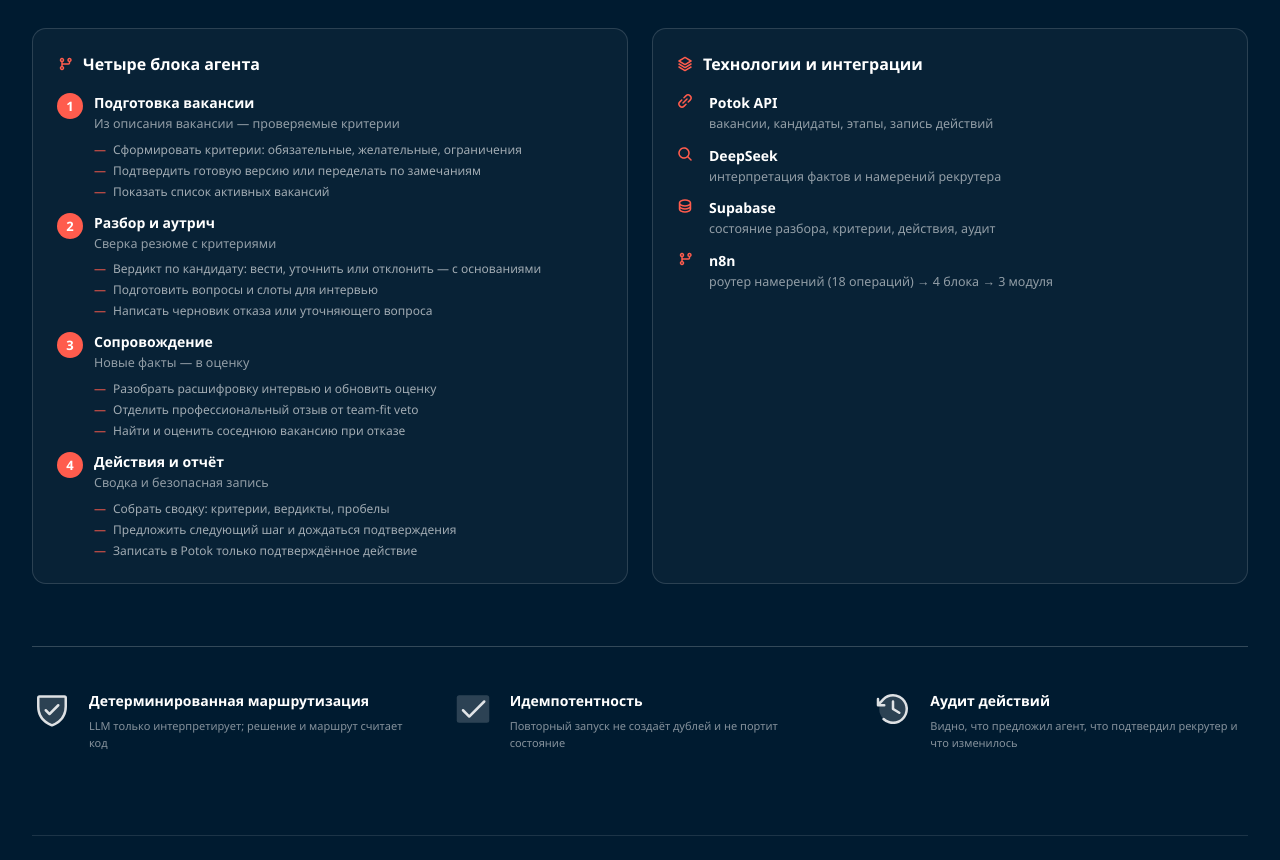
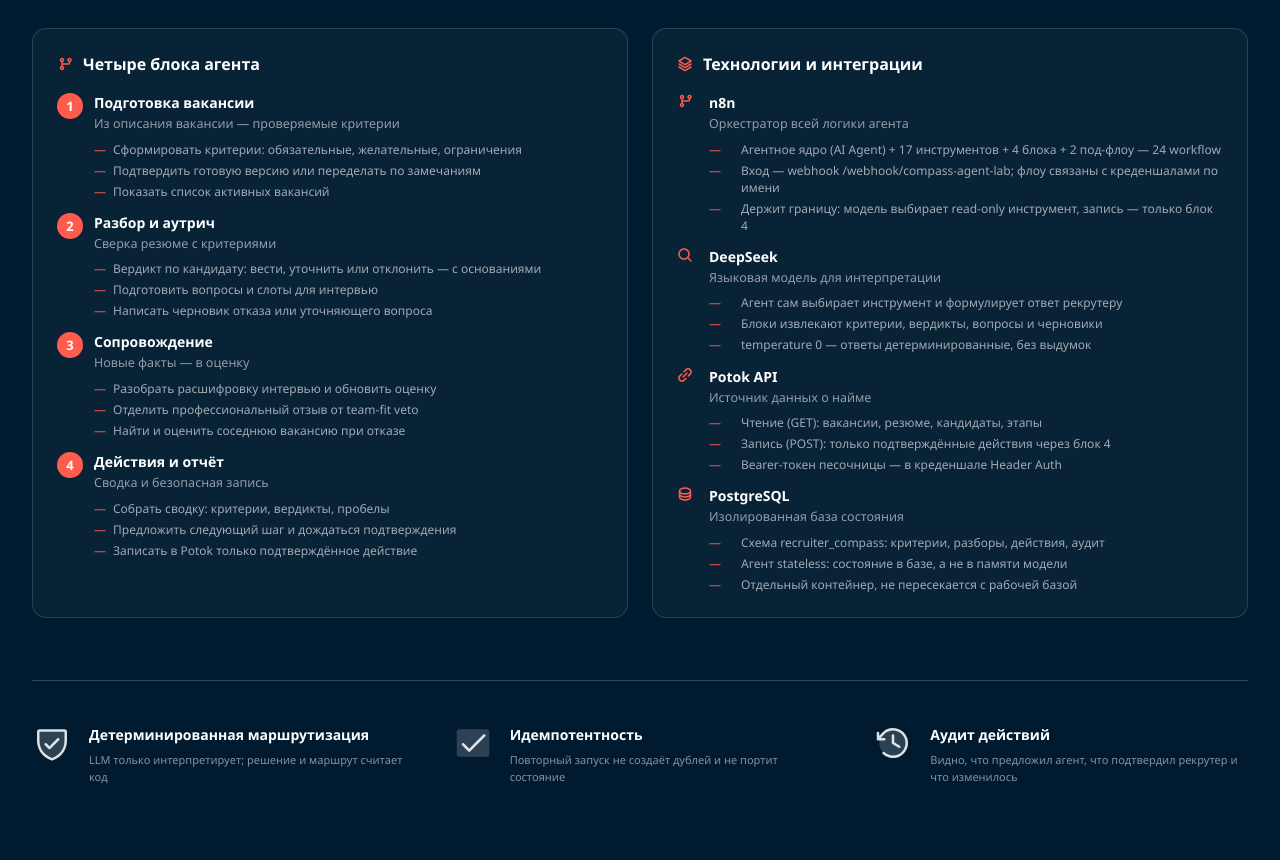
Before and after one commit to maximbogush173-art/recruiter-compass, a React (Vite) app: page / in a window 1280 px wide. Shown: the part 2049-2909 px from the top of the page. Built offline with nearby package versions, Linux system fonts and the light colour scheme.

Commit message:
feat: expand tech stack block with usage details

```diff
--- a/src/App.jsx
+++ b/src/App.jsx
@@ -316,6 +316,49 @@
   },
 ];
 
+const STACK = [
+  {
+    name: "n8n",
+    icon: GitBranch,
+    text: "Оркестратор всей логики агента",
+    points: [
+      "Агентное ядро (AI Agent) + 17 инструментов + 4 блока + 2 под-флоу — 24 workflow",
+      "Вход — webhook /webhook/compass-agent-lab; флоу связаны с креденшалами по имени",
+      "Держит границу: модель выбирает read-only инструмент, запись — только блок 4",
+    ],
+  },
+  {
+    name: "DeepSeek",
+    icon: MagnifyingGlass,
+    text: "Языковая модель для интерпретации",
+    points: [
+      "Агент сам выбирает инструмент и формулирует ответ рекрутеру",
+      "Блоки извлекают критерии, вердикты, вопросы и черновики",
+      "temperature 0 — ответы детерминированные, без выдумок",
+    ],
+  },
+  {
+    name: "Potok API",
+    icon: LinkSimple,
+    text: "Источник данных о найме",
+    points: [
+      "Чтение (GET): вакансии, резюме, кандидаты, этапы",
+      "Запись (POST): только подтверждённые действия через блок 4",
+      "Bearer-токен песочницы — в креденшале Header Auth",
+    ],
+  },
+  {
+    name: "PostgreSQL",
+    icon: Database,
+    text: "Изолированная база состояния",
+    points: [
+      "Схема recruiter_compass: критерии, разборы, действия, аудит",
+      "Агент stateless: состояние в базе, а не в памяти модели",
+      "Отдельный контейнер, не пересекается с рабочей базой",
+    ],
+  },
+];
+
 export function App() {
   const [messages, setMessages] = useState([{ role: "agent", text: WELCOME }]);
   const [input, setInput] = useState("");
@@ -537,10 +580,20 @@
             <div className="architecture__block">
               <h3><Stack weight="bold" /> Технологии и интеграции</h3>
               <ul className="stack-list">
-                <li><LinkSimple weight="bold" /><div><strong>Potok API</strong><p>вакансии, кандидаты, этапы, запись действий</p></div></li>
-                <li><MagnifyingGlass weight="bold" /><div><strong>DeepSeek</strong><p>интерпретация фактов и намерений рекрутера</p></div></li>
-                <li><Database weight="bold" /><div><strong>Supabase</strong><p>состояние разбора, критерии, действия, аудит</p></div></li>
-                <li><GitBranch weight="bold" /><div><strong>n8n</strong><p>роутер намерений (18 операций) → 4 блока → 3 модуля</p></div></li>
+                {STACK.map((t) => (
+                  <li key={t.name}>
+                    <t.icon weight="bold" />
+                    <div>
+                      <strong>{t.name}</strong>
+                      <p>{t.text}</p>
+                      <ul className="stack-list__points">
+                        {t.points.map((p) => (
+                          <li key={p}>{p}</li>
+                        ))}
+                      </ul>
+                    </div>
+                  </li>
+                ))}
               </ul>
             </div>
           </div>
--- a/src/styles.css
+++ b/src/styles.css
@@ -1636,6 +1636,28 @@
   flex: 0 0 auto;
 }
 
+.stack-list__points {
+  list-style: none;
+  margin: 8px 0 0;
+  padding: 0;
+  display: grid;
+  gap: 4px;
+}
+
+.stack-list__points li {
+  display: flex;
+  gap: 7px;
+  font-size: 12px;
+  line-height: 1.42;
+  color: rgba(255, 255, 255, 0.62);
+}
+
+.stack-list__points li::before {
+  content: "—";
+  color: var(--coral);
+  flex: 0 0 auto;
+}
+
 .stack-list li {
   display: grid;
   grid-template-columns: 22px minmax(0, 1fr);
```
Also changed, not shown: 5 other files (tests, documents, lock files or other folders).
